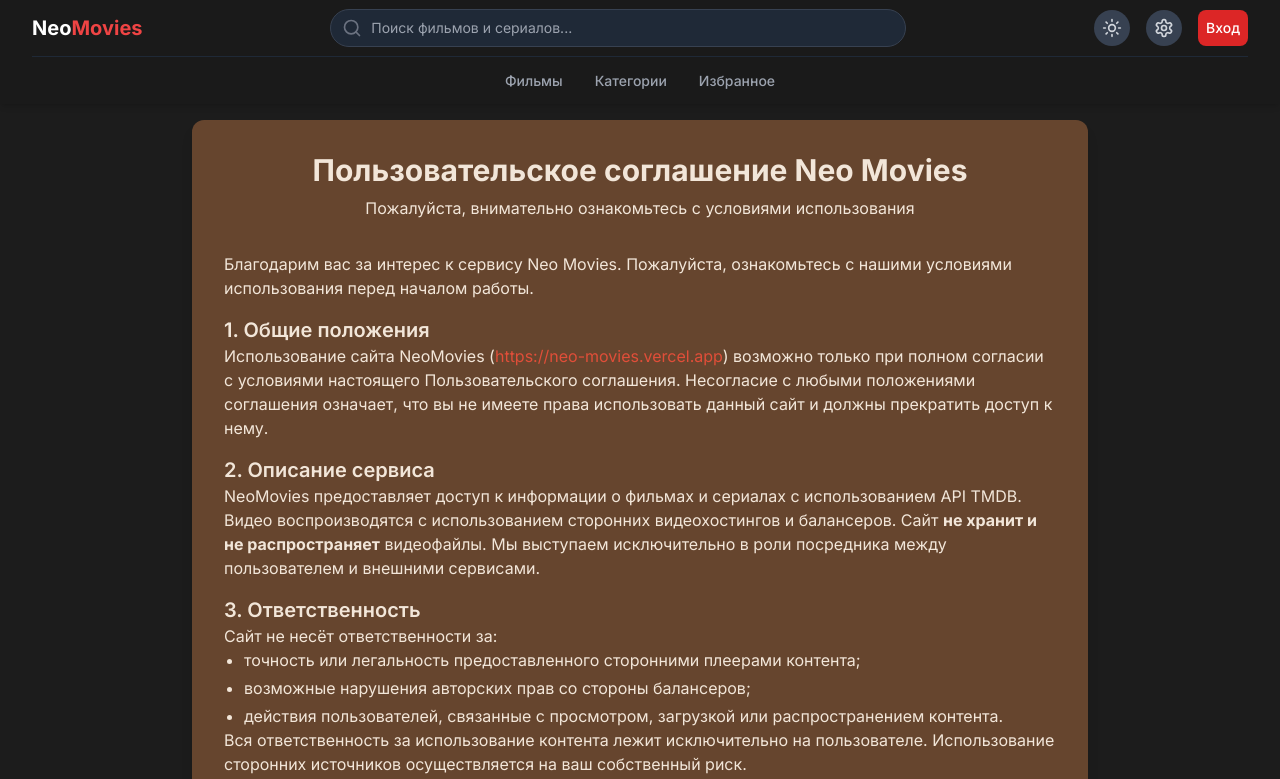
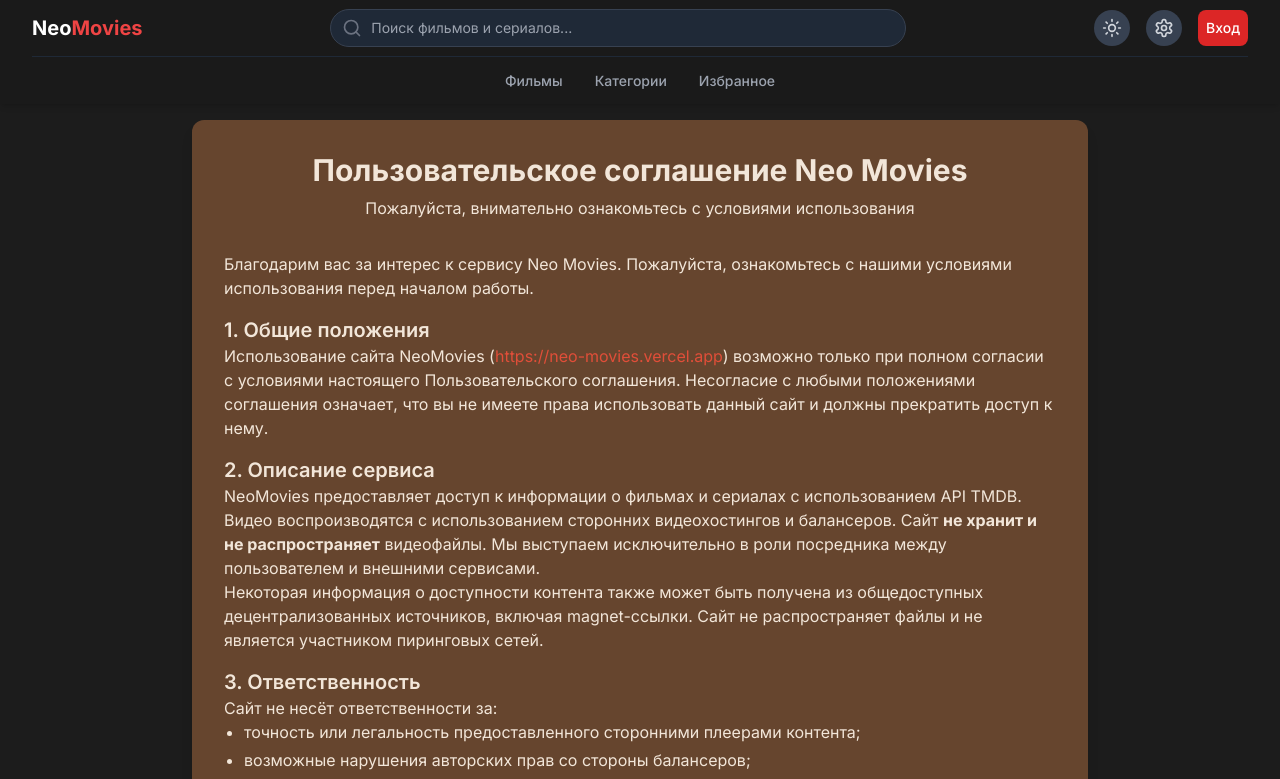
Before and after one commit to Neo-Open-Source/neomovies, a Next.js app: page /terms in a window 1280 px wide. Shown: the top 779 px of the page. Built offline with nearby package versions, Linux system fonts and the light colour scheme.

Commit message:
Edit terms

```diff
--- a/src/app/terms/page.tsx
+++ b/src/app/terms/page.tsx
@@ -37,6 +37,7 @@
           <section>
             <h2 className="text-xl font-semibold text-foreground">2. Описание сервиса</h2>
             <p>NeoMovies предоставляет доступ к информации о фильмах и сериалах с использованием API TMDB. Видео воспроизводятся с использованием сторонних видеохостингов и балансеров. Сайт <strong>не хранит и не распространяет</strong> видеофайлы. Мы выступаем исключительно в роли посредника между пользователем и внешними сервисами.</p>
+            <p>Некоторая информация о доступности контента также может быть получена из общедоступных децентрализованных источников, включая magnet-ссылки. Сайт не распространяет файлы и не является участником пиринговых сетей.</p>
           </section>
 
           <section>
```
